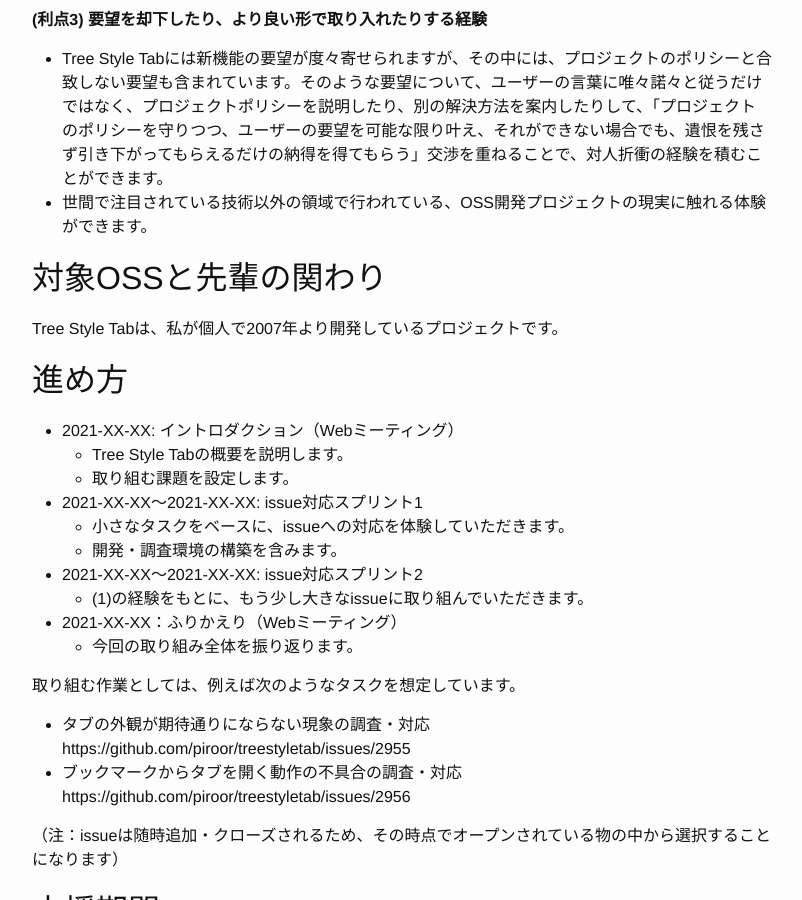
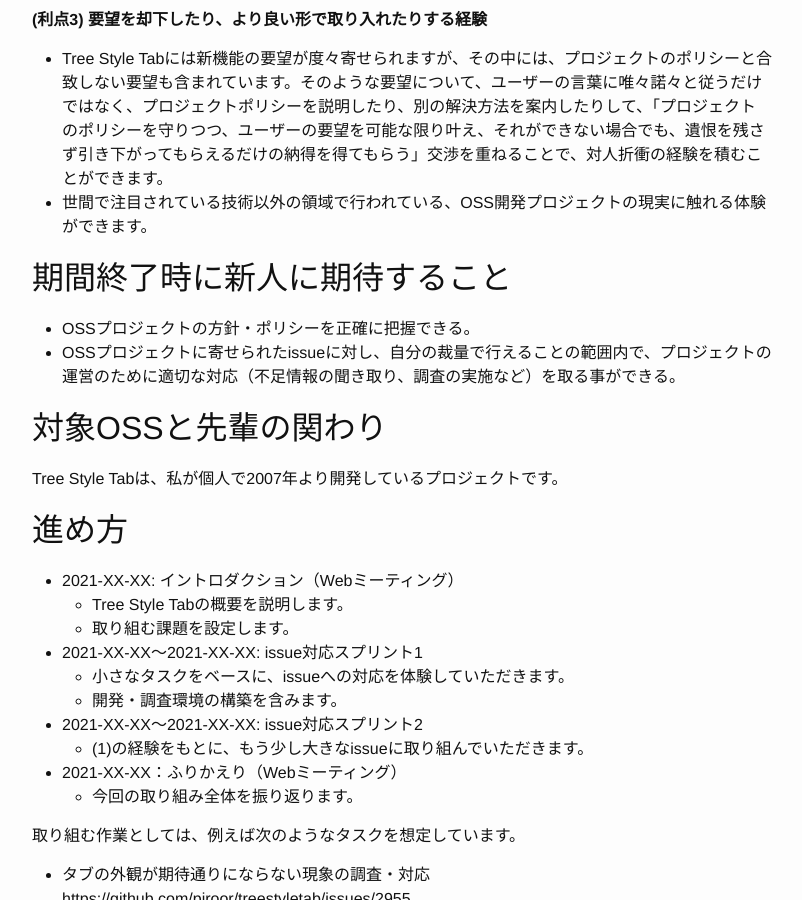
Before and after one commit to oss-gate/on-boarding, a Jekyll site: the page built from proposals/2021-08/piroor-treestyletab-maintenance/index.md, in a window 1280 px wide and 900 px high, scrolled down 1197 px. Shown: the whole window, without its empty margins (238-1040 px from the left). Built offline with Jekyll 4.4.1, drawn with Linux system fonts in a browser that asks for light colours; Markdown is read by kramdown in place of the engine named in the settings; comment, search, counter and statistics services are not loaded.

Commit message:
Add section about expected result

```diff
--- a/proposals/2021-08/piroor-treestyletab-maintenance/index.md
+++ b/proposals/2021-08/piroor-treestyletab-maintenance/index.md
@@ -40,6 +40,10 @@ WebブラウザのFirefoxに対し、いわゆる縦型タブのサイドバー
 * Tree Style Tabには新機能の要望が度々寄せられますが、その中には、プロジェクトのポリシーと合致しない要望も含まれています。そのような要望について、ユーザーの言葉に唯々諾々と従うだけではなく、プロジェクトポリシーを説明したり、別の解決方法を案内したりして、「プロジェクトのポリシーを守りつつ、ユーザーの要望を可能な限り叶え、それができない場合でも、遺恨を残さず引き下がってもらえるだけの納得を得てもらう」交渉を重ねることで、対人折衝の経験を積むことができます。
 * 世間で注目されている技術以外の領域で行われている、OSS開発プロジェクトの現実に触れる体験ができます。
 
+## 期間終了時に新人に期待すること
+
+* OSSプロジェクトの方針・ポリシーを正確に把握できる。
+* OSSプロジェクトに寄せられたissueに対し、自分の裁量で行えることの範囲内で、プロジェクトの運営のために適切な対応（不足情報の聞き取り、調査の実施など）を取る事ができる。
 
 ## 対象OSSと先輩の関わり
 
```
